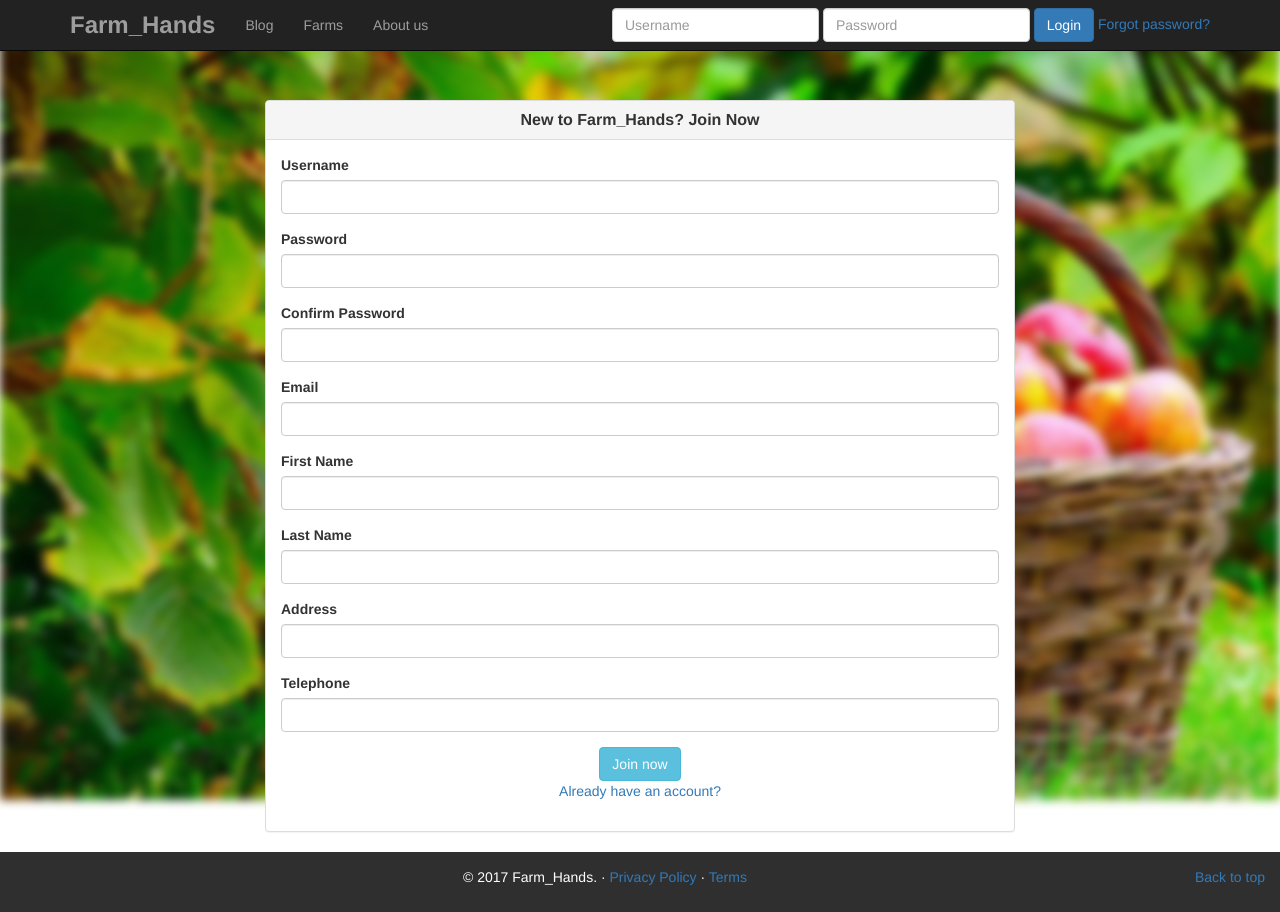
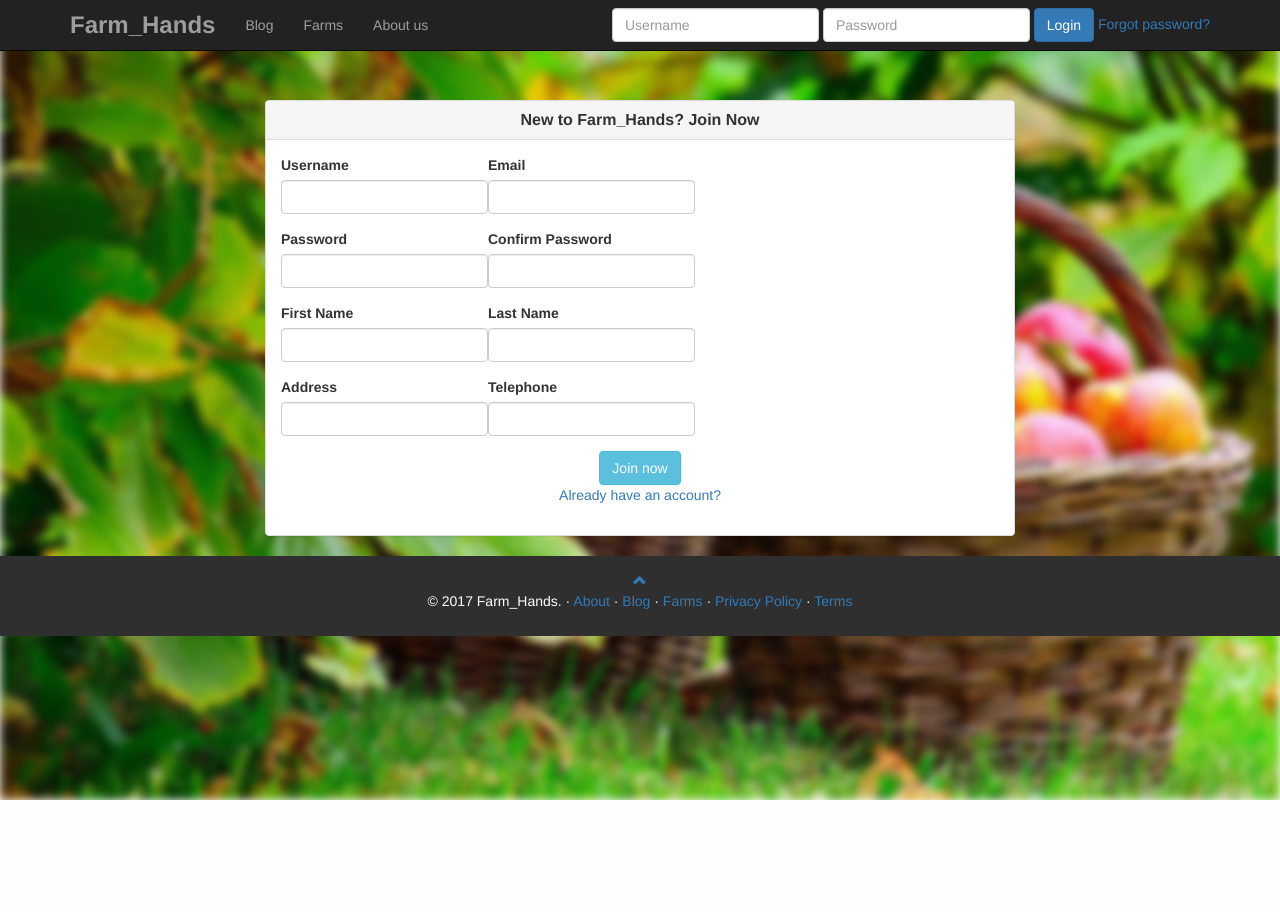
Before and after one commit to kalpanibhagya/FarmHands, a CodeIgniter app: page /FarmHands/index.php/main/index in a window 1280 px wide. After the commit the page ends 800 px from the top, so only its background shows below. Run offline with CodeIgniter, Linux system fonts and the light colour scheme; some libraries are stand-ins or nearby versions.

Commit message:
Add new footer to the main_view page

```diff
--- a/application/views/Main_view.php
+++ b/application/views/Main_view.php
@@ -34,6 +34,11 @@
             background-color: #555;
             color: white;
             padding: 15px;
+        }
+
+        .block{
+            display: inline-flex;
+            width: 100%;
         }
     </style>
 
@@ -88,12 +93,19 @@
                                 echo '<div class="alert alert-success" role="alert">Data Inserted Successfully</div>';
                             }
                             ?>
-
+                            <div class="block">
                                 <div class="form-group">
                                     <label>Username</label>
                                     <input type="text" class="form-control" name="username">
                                     <span class="text-danger"><?php echo form_error('username')?></span>
                                 </div>
+                                <div class="form-group">
+                                    <label>Email</label>
+                                    <input type="email" class="form-control" name="confirm_password">
+                                    <span class="text-danger"><?php echo form_error('email')?></span>
+                                </div>
+                            </div>
+                            <div class="block">
                             <div class="form-group">
                                 <label>Password</label>
                                 <input type="password" class="form-control" name="password">
@@ -104,11 +116,8 @@
                                 <input type="password" class="form-control" name="confirm_password">
                                 <span class="text-danger"><?php echo form_error('confirm_password')?></span>
                             </div>
-                            <div class="form-group">
-                                <label>Email</label>
-                                <input type="email" class="form-control" name="confirm_password">
-                                <span class="text-danger"><?php echo form_error('email')?></span>
                             </div>
+                            <div class="block">
                             <div class="form-group">
                                 <label>First Name</label>
                                 <input type="text" class="form-control" name="fname">
@@ -119,6 +128,8 @@
                                 <input type="email" class="form-control" name="lname">
                                 <span class="text-danger"><?php echo form_error('last_name')?></span>
                             </div>
+                            </div>
+                            <div class="block">
                             <div class="form-group">
                                 <label>Address</label>
                                 <input type="text" class="form-control" name="address">
@@ -128,6 +139,7 @@
                                 <label>Telephone</label>
                                 <input type="text" class="form-control" name="telephone">
                                 <span class="text-danger"><?php echo form_error('telephone')?></span>
+                            </div>
                             </div>
                             <div class="form-group text-center">
                                 <input type="submit" class="btn btn-info" name="Join Now" value="Join now">
@@ -146,9 +158,13 @@
 </div>
 
 <footer class="container-fluid bg-4 text-center">
-    <p class="pull-right"><a href="#">Back to top</a></p>
-    <p>&copy; 2017 Farm_Hands. &middot; <a href="#">Privacy Policy</a> &middot; <a href="#">Terms</a></p>
+    <a class="up-arrow" href="#myCarousel" data-toggle="tooltip" title="Back to top">
+        <span class="glyphicon glyphicon-chevron-up"></span>
+    </a><br/>
+
+    <p>&copy; 2017 Farm_Hands.  &middot; <a href="#">About</a> &middot; <a href="#">Blog</a> &middot; <a href="#">Farms</a> &middot; <a href="#">Privacy Policy</a> &middot; <a href="#">Terms</a></p>
 </footer>
+
 <script src="https://ajax.googleapis.com/ajax/libs/jquery/1.12.4/jquery.min.js"></script>
 <script src="<?php echo base_url(); ?>assets/js/bootstrap.min.js"></script>
 </body>
```
Lines whose indentation alone changed are shown as unchanged.
